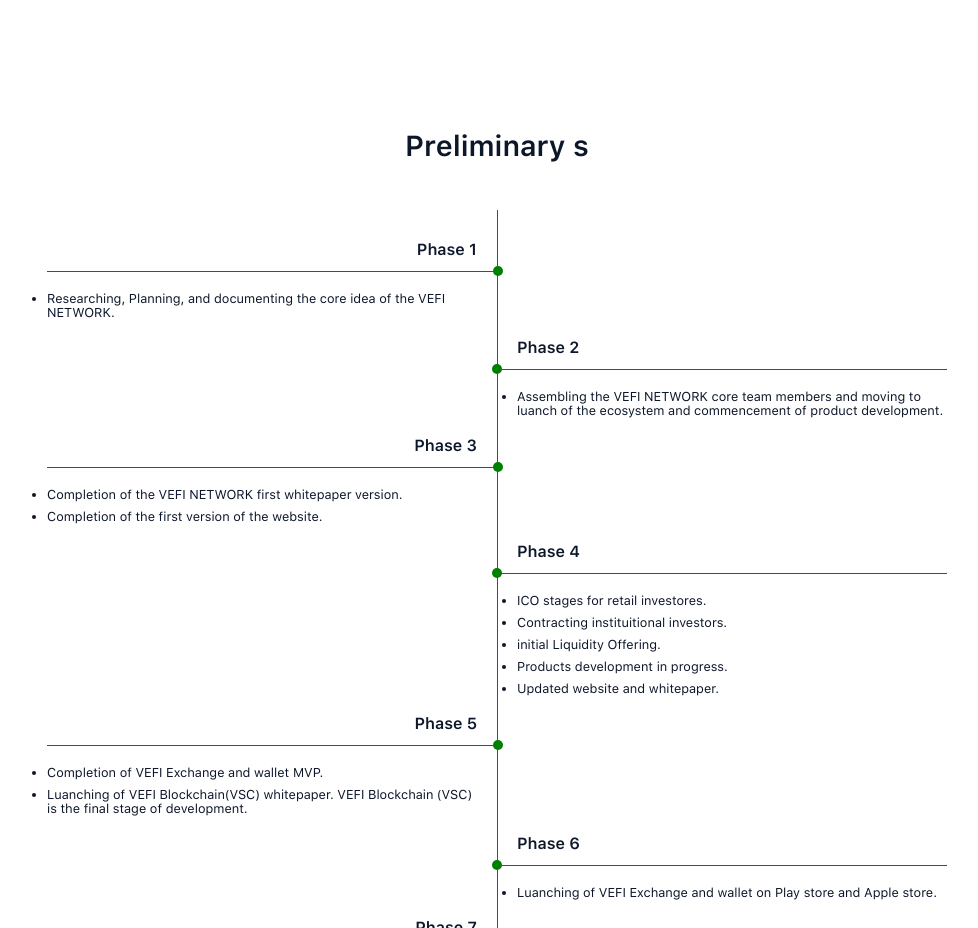
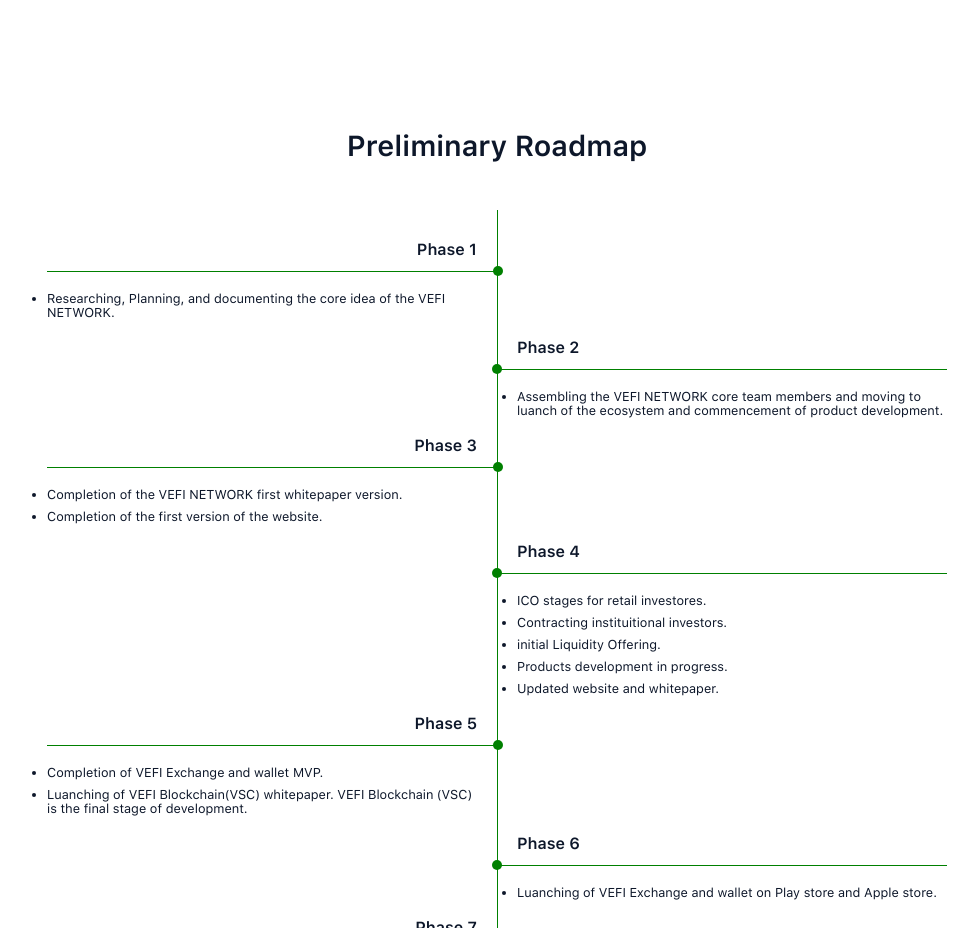
Before and after one commit to VeFi-Network/Official-Website, a React (Create React App) app: page / in a window 1280 px wide. Shown: the part 4980-5908 px from the top of the page, without its empty margins (143-1121 px from the left). Built offline with nearby package versions, Linux system fonts and the light colour scheme.

Commit message:
added Vefi Roadmap Data

```diff
--- a/src/utility/data/Roadmap.data.js
+++ b/src/utility/data/Roadmap.data.js
@@ -1,5 +1,5 @@
 export const RoadmapData = {
-  heading: 'Preliminary s',
+  heading: 'Preliminary Roadmap',
   subheading: '',
   events: [
     {
```
